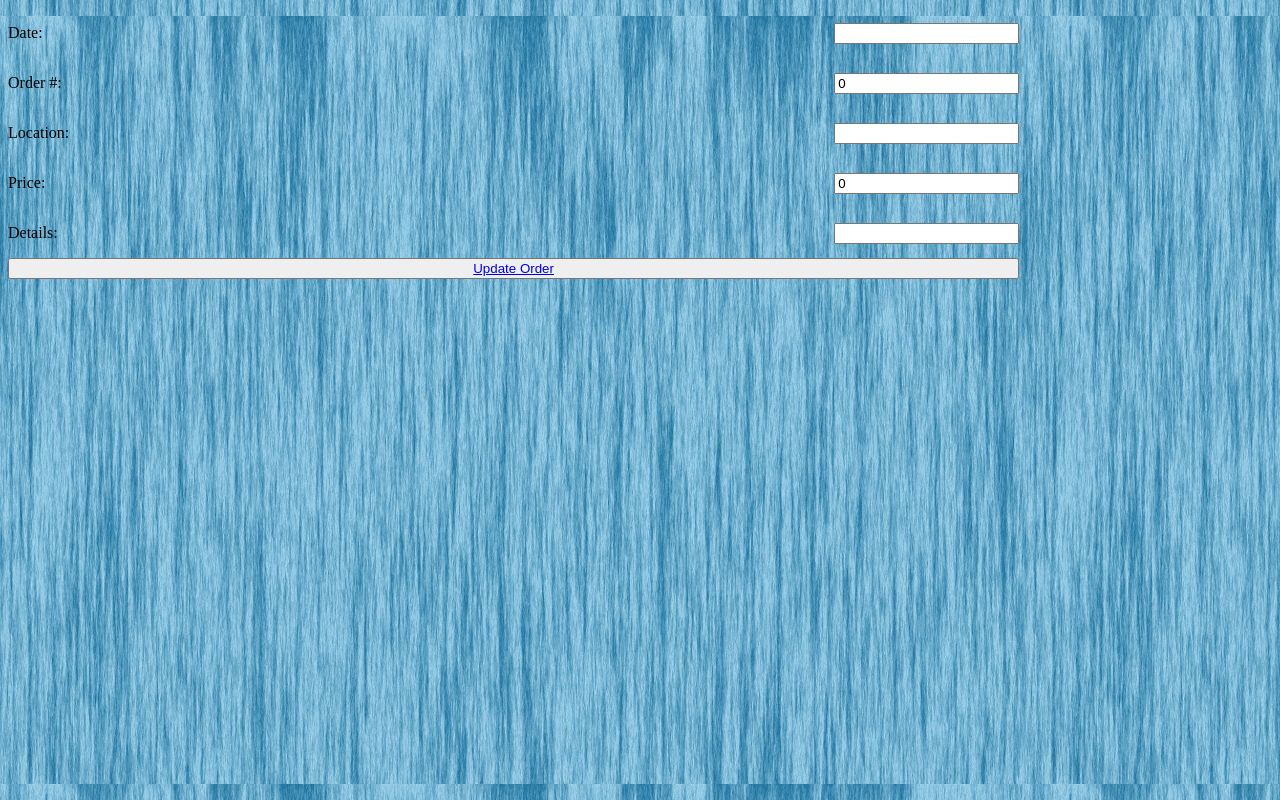
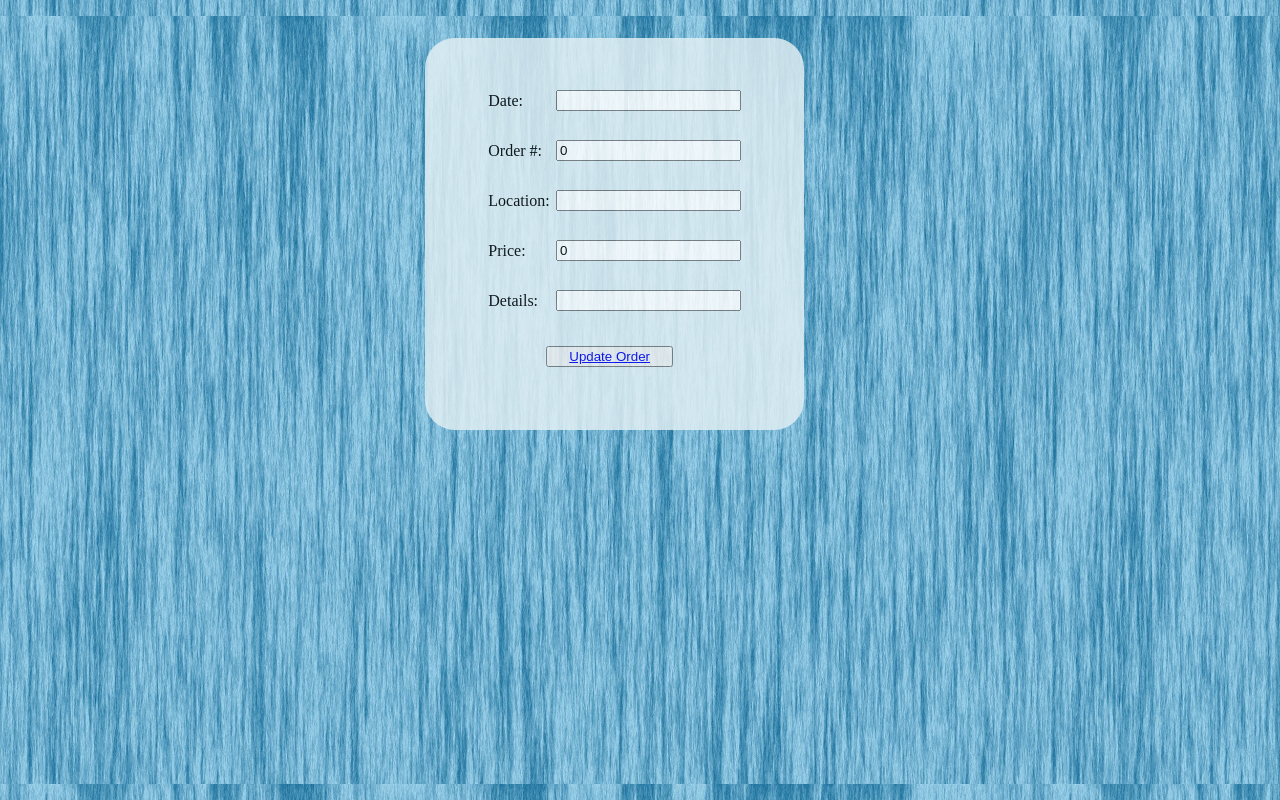
Before and after one commit to ychiu5896/OrderTracking, a React app: page /1 in a window 1280 px wide. Built offline with nearby package versions, Linux system fonts and the light colour scheme; no server answers.

Commit message:
finished presenting

```diff
--- a/src/components/NewOrder.jsx
+++ b/src/components/NewOrder.jsx
@@ -5,9 +5,13 @@ import React, {Component} from 'react';
 class NewOrder extends Component{
 
   render(){
-
+    console.log(this.props.count);
     return(
       <div className="itemContainer">
+        <div className='order-input'>
+          <h3>Monthly Total:</h3>
+          <h3> $ {this.props.count}.00</h3>
+        </div>
         <div className= "order-input">
           <p>Date:</p>
           <input className='input_box' id='date' type = 'text' onChange={this.props.handleChange}/>
--- a/src/components/OrderItem.jsx
+++ b/src/components/OrderItem.jsx
@@ -6,11 +6,16 @@ class OrderItem extends Component{
   render(){
     console.log('ORDER in ORDERItem', this.props.order);
     const current = [];
+    let count = 0;
     for(let i = 0; i < this.props.order.length; i++){
       current.push(
         <ItemDetails key={i} index={i} deleteData={this.props.deleteData} orderlist={this.props.order[i] }/>
       );
+      const{price}= this.props.order[i];
+      count+=price;
     }
+
+
 
     return(
       <div className="itemContainer">
--- a/src/components/OrderUpdate.jsx
+++ b/src/components/OrderUpdate.jsx
@@ -66,7 +66,7 @@ class OrderUpdate extends Component {
 
 
     return(
-      <div className="itemContainer">
+      <div className="updateContainer">
         <div className= "order-input">
           <p>Date:</p>
           <input id='date' type = 'text' value={this.state.newData.date} onChange={this.handleChange}/>
@@ -87,7 +87,7 @@ class OrderUpdate extends Component {
           <p>Details:</p>
           <input id='details' type = 'text'  value={this.state.newData.details} onChange={this.handleChange}/>
         </div>
-        <button onClick={this.submitUpdate}>
+        <button className= 'update_button' onClick={this.submitUpdate}>
           <Link to={'/'}>
                 Update Order
           </Link>
--- a/src/components/SummaryDisplay.jsx
+++ b/src/components/SummaryDisplay.jsx
@@ -4,12 +4,12 @@ import NewOrder from './NewOrder.jsx';
 class SummaryDisplay extends Component{
 
   render(){
-    console.log(this.props);
+
     return(
       <div className="itemContainer border">
         <h1>Financial Expenditures</h1>
-        <h3>Monthly Total</h3>
-        <NewOrder submitData={this.props.submitData} handleChange={this.props.handleChange}/>
+
+        <NewOrder count={this.props.count} order={this.props.order} submitData={this.props.submitData} handleChange={this.props.handleChange}/>
       </div>
     );
   }
--- a/src/components/TotalDisplay.jsx
+++ b/src/components/TotalDisplay.jsx
@@ -20,6 +20,7 @@ class TotalDisplay extends Component{
     this.submitData = this.submitData.bind(this);
     this.deleteData = this.deleteData.bind(this);
     this.handleChange=this.handleChange.bind(this);
+    this.totalCount = this.totalCount.bind(this);
 
   }
 
@@ -40,6 +41,16 @@ class TotalDisplay extends Component{
     });
   }
 
+  componentDidUpdate(){
+    let total = 0;
+    for(const current of this.state.order){
+      total+=current.price;
+    }
+    if(this.state.count !== total) {
+      this.setState({...this.state,count:total});
+    }
+  }
+
   componentDidMount(){
     fetch('/orders/')
       .then((res) => res.json())
@@ -51,8 +62,10 @@ class TotalDisplay extends Component{
       .catch((err) => console.log('Component Did not Mount, get Order ran into an error:',err));
   }
 
-
-
+  totalCount (value){
+    console.log(value);
+    this.setState({...this.state,count:value});
+  }
 
   submitData(){
     // --------- ADD DATA TO FRONT END ---------------
@@ -115,8 +128,8 @@ class TotalDisplay extends Component{
   render(){
     return(
       <div className='outside_container'>
-        <SummaryDisplay count={this.state.count} onClick={this.onClick} submitData={this.submitData} handleChange={this.handleChange}/>
-        <OrderItem order={this.state.order} deleteData={this.deleteData}/>
+        <SummaryDisplay count={this.state.count} order={this.state.order} onClick={this.onClick} submitData={this.submitData} handleChange={this.handleChange}/>
+        <OrderItem totalCount = {this.state} order={this.state.order} deleteData={this.deleteData}/>
       </div>
     );
   }
--- a/src/stylesheets/styles.css
+++ b/src/stylesheets/styles.css
@@ -52,3 +52,17 @@ body{
 .dots{
     background:transparent;
 }
+
+.updateContainer{
+    margin: 3% 25% 20% 33%;
+    background-color:rgb(224, 238, 242);
+    opacity:85%;
+    width:20%;
+    border-radius:30px;
+    padding: 3% 5% 5% 5%;
+}
+
+.update_button{
+    margin:8% 0% 0% 23%;
+    width:50%;
+}
```
